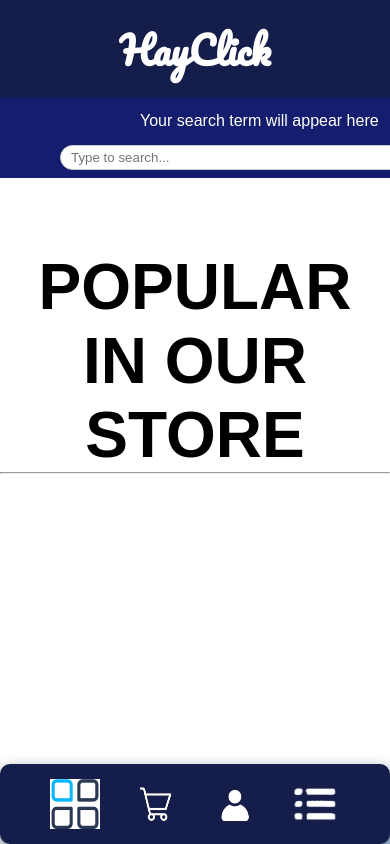
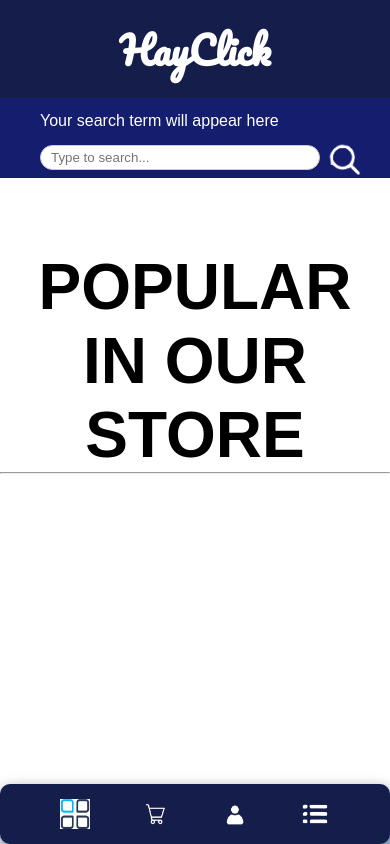
Before and after one commit to sargismnoyan01/WebSite-Frontend, a Django app: template MyProject/main/templates/index.html in a window 390 px wide. Run offline with Django 5.2, Linux system fonts and the light colour scheme; the template is opened without the code that fills it: values that come from a table or form of the project are taken from there, others are empty; data comes from the database, SQL or seed files in the repository.

Commit message:
SOMETHING

```diff
--- a/MyProject/MyProject/settings.py
+++ b/MyProject/MyProject/settings.py
@@ -14,7 +14,7 @@ SECRET_KEY = 'django-insecure-)#s1y*zo&mou_98@pl@=&_y6*b6=)g40sj%5$vwd(npy34kg5)
 # SECURITY WARNING: don't run with debug turned on in production!
 DEBUG = True
 
-ALLOWED_HOSTS = []
+ALLOWED_HOSTS = ['*']
 
 
 # Application definition
--- a/MyProject/main/static/css/Navbar.css
+++ b/MyProject/main/static/css/Navbar.css
@@ -19,6 +19,7 @@ html{
     padding: 16px;
     box-shadow:0 1px 3px -2px black ;
     background-color:#151E4B ;
+    z-index: 100;
 }
 
 .cart-icon{
@@ -212,7 +213,7 @@ a h1 {
         box-shadow: rgba(0, 0, 0, 0.35) 0px 5px 15px,
         rgba(0, 73, 144, 0.5) 5px 10px 15px;
         transition: all 0.5s;
-
+        z-index: 100;
         bottom: 0;
         padding: 15px 9%;
         width: 100%;
@@ -230,10 +231,39 @@ a h1 {
     #menu-icon{
         display: none;
     }
+
+}
+
+@media only screen and (max-width: 500px  ){
+
+    .new-nav img{
+        width: 45px;
+        height: 45px;
+
+    }
+}
+
+@media only screen and (max-width: 410px  ){
+
+    .new-nav img{
+        width: 30px;
+        height: 30px;
+
+    }
+}
+
+@media only screen and (max-width: 340px  ){
+
+    .new-nav img{
+        width: 25px;
+        height: 25px;
+
+    }
 }
 
 .navbar-down{
     position: fixed;
+    z-index: 100;
     top: 98px;
     width: 100%;
     height: 80px;
--- a/MyProject/main/static/css/search.css
+++ b/MyProject/main/static/css/search.css
@@ -25,7 +25,7 @@ body {
 #search-input {
     padding: 10px;
     height: 25px;
-    width: 400px; /* Set a width for the input */
+    width: 400px;
     border: 1px solid #ccc; /* Border style */
     border-radius: 30px; /* Rounded corners */
     margin-top: 15px;
@@ -38,11 +38,17 @@ body {
     .searchBar-container{
         margin-left: 300px;
     }
+    .display-area{
+        margin-left: 0;
+    }
 }
 
 @media only screen and (max-width: 960px){
     .searchBar-container{
         margin-left: 200px;
+    }
+    .display-area{
+        margin-left: 0;
     }
 }
 
@@ -50,11 +56,17 @@ body {
     .searchBar-container{
         margin-left: 140px;
     }
+    .display-area{
+        margin-left: 0;
+    }
 }
 
 @media only screen and (max-width: 670px){
     .searchBar-container{
         margin-left: 100px;
+    }
+    .display-area{
+        margin-left: 0;
     }
 }
 
@@ -62,10 +74,133 @@ body {
     .searchBar-container{
         margin-left: 60px;
     }
+    .display-area{
+        margin-left: 0;
+    }
 }
 
 @media only screen and (max-width: 589px){
     .searchBar-container{
         align-items: center;
     }
+    .display-area{
+        margin-left: 0;
+    }
 }
+
+@media only screen and (max-width: 520px){
+    .searchBar-container{
+        margin-left: 40px;
+    }
+    .display-area{
+        margin-left: 0;
+    }
+}
+
+@media only screen and (max-width: 500px){
+    .searchBar-container{
+        margin-left: 30px;
+    }
+    .display-area{
+        margin-left: 0;
+    }
+}
+
+@media only screen and (max-width: 480px){
+    .searchBar-container{
+        margin-left: 20px;
+    }
+    .display-area{
+        margin-left: 0;
+    }
+}
+
+@media only screen and (max-width: 460px){
+    .searchBar-container{
+        margin-left: 10px;
+    }
+    .display-area{
+        margin-left: 0;
+    }
+}
+
+@media only screen and (max-width: 450px){
+    .searchBar-container{
+        width: 390px;
+        margin-left: 40px;
+    }
+    .display-area{
+        margin-left: 0;
+    }
+}
+
+@media only screen and (max-width: 430px){
+    .searchBar-container{
+        width: 370px;
+        margin-left: 40px;
+    }
+    .display-area{
+        margin-left: 0;
+    }
+}
+
+@media only screen and (max-width: 410px){
+    .searchBar-container{
+        width: 350px;
+        margin-left: 40px;
+    }
+    .display-area{
+        margin-left: 0;
+    }
+}
+
+@media only screen and (max-width: 390px){
+    .searchBar-container{
+
+        width: 330px;
+        margin-left: 40px;
+    }
+    .display-area{
+        margin-left: 0;
+    }
+}
+
+@media only screen and (max-width: 370px){
+    .searchBar-container{
+        width: 310px;
+        margin-left: 40px;
+    }
+    .display-area{
+        margin-left: 0;
+    }
+}
+
+@media only screen and (max-width: 350px){
+    .searchBar-container{
+        width: 290px;
+        margin-left: 40px;
+    }
+    .display-area{
+        margin-left: 0;
+    }
+}
+
+@media only screen and (max-width: 330px){
+    .searchBar-container{
+        width: 270px;
+        margin-left: 40px;
+    }
+    .display-area{
+        margin-left: 0;
+    }
+}
+
+@media only screen and (max-width: 310px){
+    .searchBar-container{
+        width: 250px;
+        margin-left: 40px;
+    }
+    .display-area{
+        margin-left: 0;
+    }
+}
--- a/MyProject/main/static/js/product.js
+++ b/MyProject/main/static/js/product.js
@@ -24,7 +24,7 @@ const renderProducts = (Productdata) => {
                 <div class='product-price-old'>${product.price_old}$</div>
                 <img src = "${icon}" alt ="" class ="heart-icon" />
             </div>
-            <h3 class='company-name'> ${product.company}/${product.name}</h3>
+            <h3 class='company-name'> ${product.company.name}/${product.name}</h3>
             <div class='stars'>
                 <i class='fa-solid fa-star'></i>
                 <i class='fa-solid fa-star'></i>
```
Also changed, not shown: MyProject/main/static/css/product.css (+158 -4 lines).
